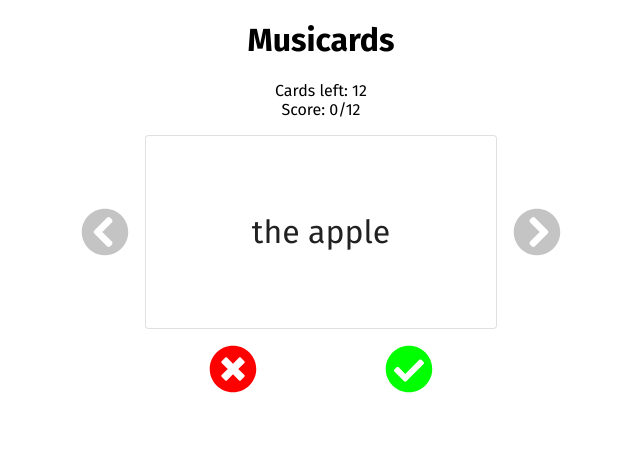
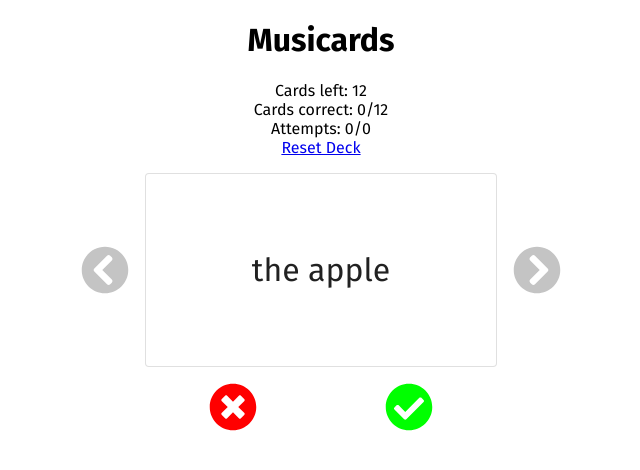
Before and after one commit to pelicularities/project-musicards, a React (Create React App) app: page /play in a window 1280 px wide. Shown: the top 470 px of the page, without its empty margins (319-959 px from the left). Built offline with nearby package versions, Linux system fonts and the light colour scheme.

Commit message:
WIP: Add attempts to scorecard and reset function
- Instead of simply seeing how many cards are correct,
  also display how many attempts have been made so far
- Allow user to reset deck and start a new playthrough

```diff
--- a/src/components/PlayDeck.js
+++ b/src/components/PlayDeck.js
@@ -8,8 +8,8 @@ import {
   faChevronCircleLeft,
   faCheckCircle,
   faTimesCircle,
-  faStickyNote,
 } from "@fortawesome/free-solid-svg-icons";
+import { Link } from "react-router-dom";
 
 const useStyles = makeStyles({
   playContainer: {
@@ -46,20 +46,24 @@ const useStyles = makeStyles({
 
 function PlayDeck({ deck }) {
   const classes = useStyles();
+  const [playthrough, setPlaythrough] = useState([...deck]);
   const [currentIndex, setCurrentIndex] = useState(0);
-  const [playthrough, setPlaythrough] = useState([...deck]);
+  const [attempts, setAttempts] = useState(0);
+  const [correctAttempts, setCorrectAttempts] = useState(0);
+  const [deckComplete, setDeckComplete] = useState(false);
 
-  playthrough.map((flashcard) => {
-    return {
-      ...flashcard,
-      correct: false,
-    };
-  });
+  useEffect(() => {
+    resetDeck();
+  }, []);
+
+  const checkComplete = () => {
+    if (countCorrect() === deck.length) setDeckComplete(true);
+  };
 
   const nextCard = () => {
     let nextIndex = (currentIndex + 1) % deck.length;
     while (playthrough[nextIndex].correct) {
-      if (allCorrect()) break;
+      if (deckComplete) break;
       // if next card by index is already marked correct, skip it
       nextIndex = (nextIndex + 1) % deck.length;
     }
@@ -69,15 +73,11 @@ function PlayDeck({ deck }) {
   const previousCard = () => {
     let previousIndex = (currentIndex + deck.length - 1) % deck.length;
     while (playthrough[previousIndex].correct) {
-      if (allCorrect()) break;
+      if (deckComplete) break;
       // if previous card by index is already marked correct, skip it
       previousIndex = (previousIndex + deck.length - 1) % deck.length;
     }
     setCurrentIndex(previousIndex);
-  };
-
-  const allCorrect = () => {
-    return countCorrect() === deck.length ? true : false;
   };
 
   const countCorrect = () => {
@@ -91,16 +91,48 @@ function PlayDeck({ deck }) {
   const markCorrect = () => {
     const newPlaythroughArray = [...playthrough];
     newPlaythroughArray[currentIndex].correct = true;
+    setPlaythrough(newPlaythroughArray);
+    setAttempts(attempts + 1);
+    setCorrectAttempts(correctAttempts + 1);
+    checkComplete();
     nextCard();
+  };
+
+  const markIncorrect = () => {
+    setAttempts(attempts + 1);
+    nextCard();
+  };
+
+  const resetDeck = () => {
+    const newPlaythrough = [...deck];
+    newPlaythrough.map((flashcard) => {
+      return {
+        ...flashcard,
+        correct: false,
+      };
+    });
+    setPlaythrough(newPlaythrough);
+    setCurrentIndex(0);
+    setAttempts(0);
+    setCorrectAttempts(0);
   };
 
   return (
     <div className={classes.playContainer}>
       <div>Cards left: {countCardsLeft()}</div>
       <div>
-        Score: {countCorrect()}/{deck.length}
+        Cards correct: {countCorrect()}/{deck.length}
       </div>
-      {allCorrect() && <div>You've completed this deck!</div>}
+      <div>
+        Attempts: {correctAttempts}/{attempts}
+      </div>
+
+      <div>
+        {deckComplete && <span>You've completed this deck!</span>}{" "}
+        <Link to="#" onClick={resetDeck}>
+          Reset Deck
+        </Link>
+      </div>
       <div className={classes.playDeck}>
         <FontAwesomeIcon
           icon={faChevronCircleLeft}
@@ -123,7 +155,8 @@ function PlayDeck({ deck }) {
         <FontAwesomeIcon
           icon={faTimesCircle}
           size="3x"
-          className={classes.red}
+          className={`${classes.red} ${classes.clickable}`}
+          onClick={markIncorrect}
         />
         <FontAwesomeIcon
           icon={faCheckCircle}
```
